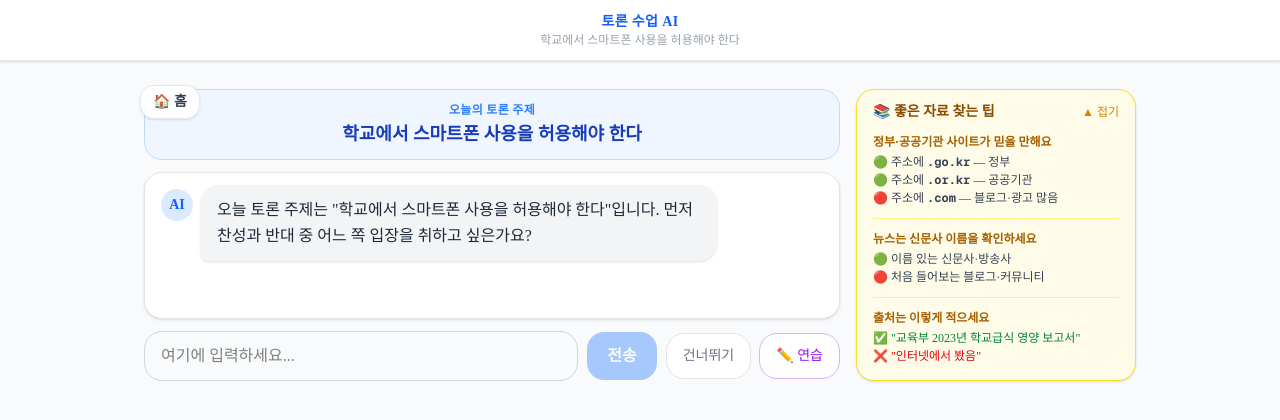
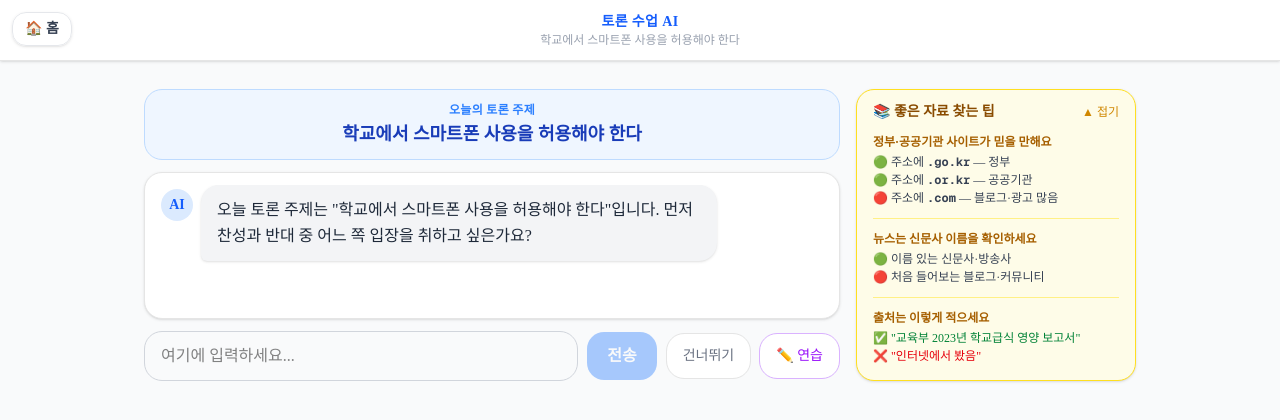
Before and after one commit to EDIEUfromVincent/debate-ai, a Next.js app in the folder frontend/: page /session/new in a window 1280 px wide. Shown: the top 420 px of the page. Built offline with nearby package versions, Linux system fonts and the light colour scheme.

Commit message:
fix: HomeButton을 fixed로 변경, 콘텐츠 겹침 해소

```diff
--- a/frontend/components/common/HomeButton.tsx
+++ b/frontend/components/common/HomeButton.tsx
@@ -11,7 +11,7 @@ export default function HomeButton() {
     <>
       <button
         onClick={() => setOpen(true)}
-        className="absolute top-3 left-3 z-40 flex items-center gap-1.5
+        className="fixed top-3 left-3 z-40 flex items-center gap-1.5
                    rounded-xl border border-gray-200 bg-white/90 backdrop-blur
                    px-3 py-1.5 text-sm font-semibold text-gray-700
                    shadow-sm hover:bg-gray-50 transition-colors"
--- a/frontend/components/session/DebateStage.tsx
+++ b/frontend/components/session/DebateStage.tsx
@@ -503,7 +503,7 @@ export default function DebateStage({
   );
 
   return (
-    <div className="relative h-full max-w-5xl mx-auto px-3 py-3
+    <div className="h-full max-w-5xl mx-auto px-3 py-3
                     grid grid-cols-1 md:grid-cols-[1fr_260px] gap-3">
       <HomeButton />
       <div className="flex flex-col h-full min-h-0">
--- a/frontend/components/session/JudgeStage.tsx
+++ b/frontend/components/session/JudgeStage.tsx
@@ -76,7 +76,7 @@ export default function JudgeStage({ result, topic, studentSide, onRestart }: Ju
   }
 
   return (
-    <div className="relative min-h-screen bg-gray-50 flex flex-col items-center py-10 px-4 gap-6">
+    <div className="min-h-screen bg-gray-50 flex flex-col items-center py-10 px-4 gap-6">
       <HomeButton />
       {/* 승자 배지 */}
       <div className="rounded-2xl bg-white border shadow-md w-full max-w-lg p-8 text-center">
--- a/frontend/components/session/PrepStage.tsx
+++ b/frontend/components/session/PrepStage.tsx
@@ -218,7 +218,7 @@ export default function PrepStage({ topic, onComplete }: PrepStageProps) {
 
   return (
     // 데스크톱: 채팅 + 사이드바 / 모바일: 채팅만
-    <div className="relative h-full max-w-5xl mx-auto px-4 py-4
+    <div className="h-full max-w-5xl mx-auto px-4 py-4
                     grid grid-cols-1 md:grid-cols-[1fr_280px] gap-4">
       <HomeButton />
       {/* 채팅 영역 */}
```
